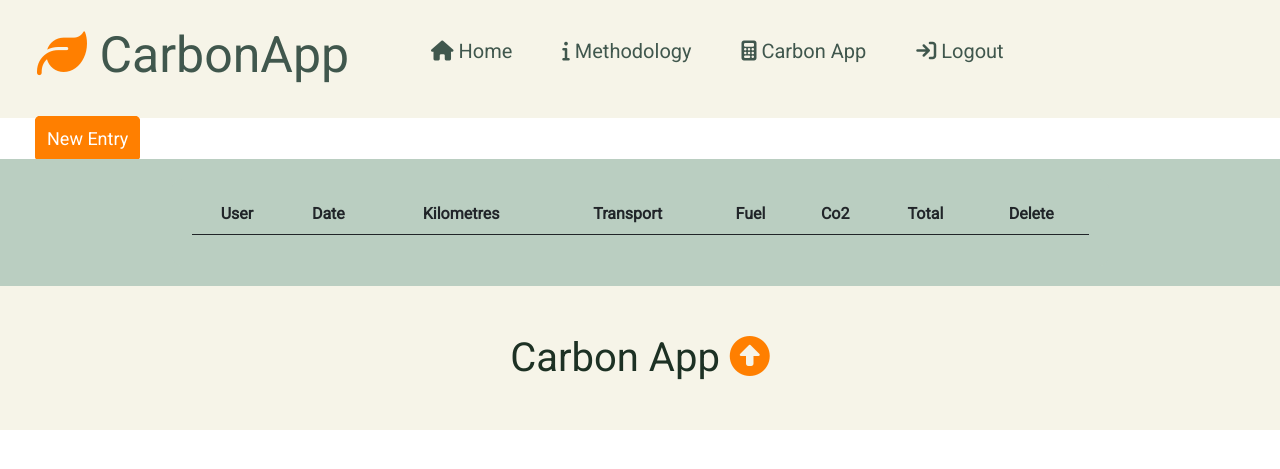
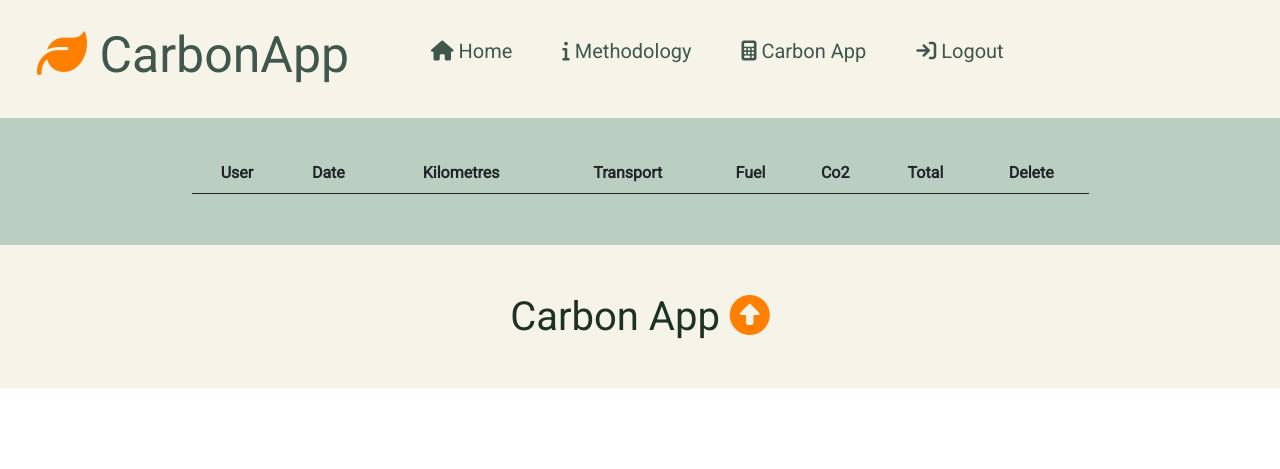
Before and after one commit to Andrei-Cos/Carbon_App_Grp1, a Flask app: page /carbon_app/your_data in a window 1280 px wide. Shown: the top 469 px of the page. Run offline with Flask 2, Linux system fonts and the light colour scheme; a user stored in the database is signed in; data comes from the database, SQL or seed files in the repository; lists and menus that the app fills with data are empty; some libraries are stand-ins or nearby versions.

Commit message:
Update your_data.html

```diff
--- a/capp/templates/carbon_app/your_data.html
+++ b/capp/templates/carbon_app/your_data.html
@@ -1,24 +1,5 @@
 {% extends "layout.html" %}
 {% block content %}
-
-    <!-- New Entry Section -->
-    <section class="main_menu">
-      <div class="container">
-          <div class="box">
-
-          </div>
-          <div class="box">
-              <div class="container_buttons_links_main_menu">
-                  <div class="btn">
-                      <a href="{{ url_for('carbon_app.carbon_app_home') }}" class="btn_carbon_app_new_entry_main">New Entry</a>
-                  </div>
-              </div>
-          </div>
-          <div class="box">
-
-          </div>
-      </div>
-    </section>
 
     <!-- Table Section -->
     <section class="table_main">
```
